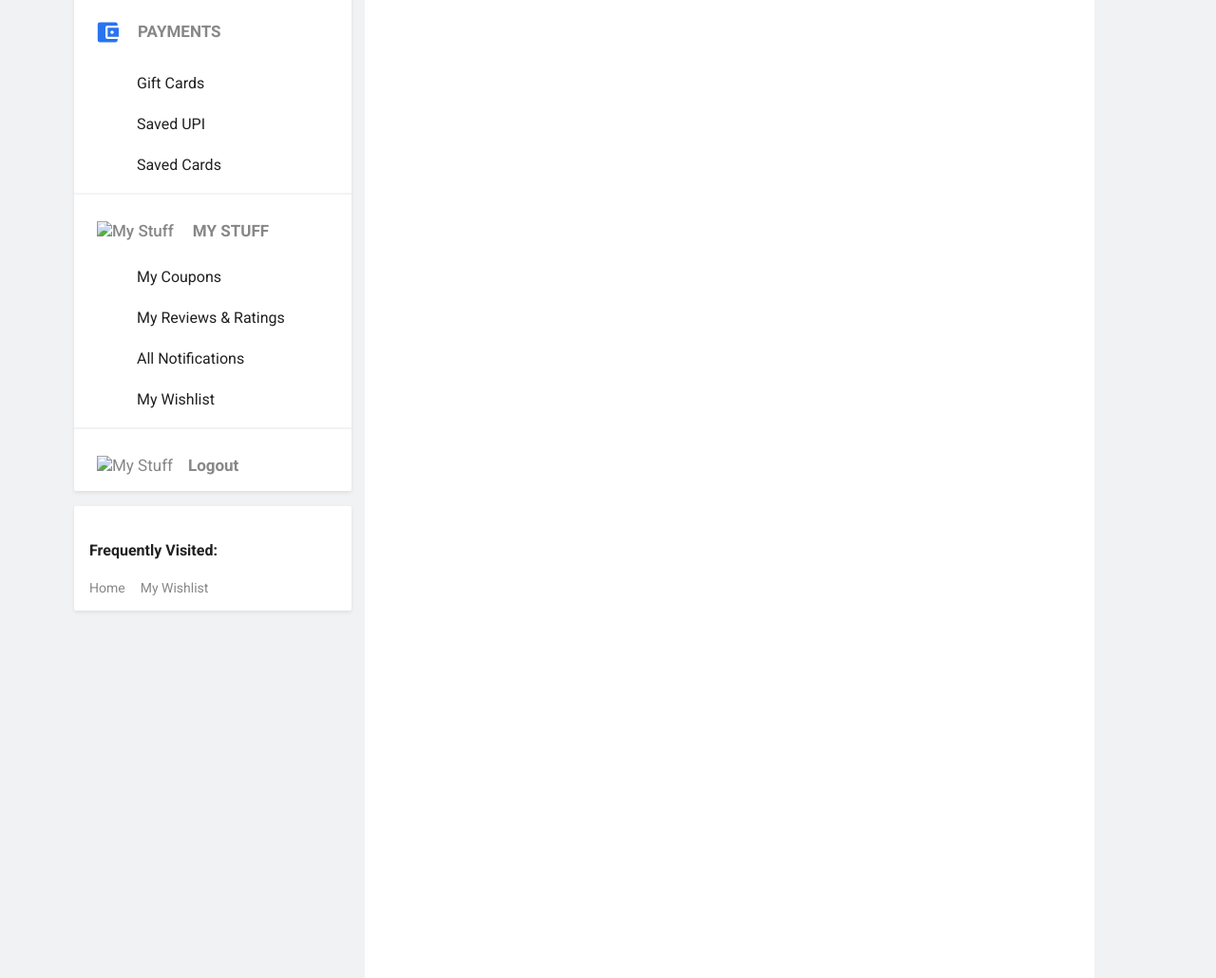
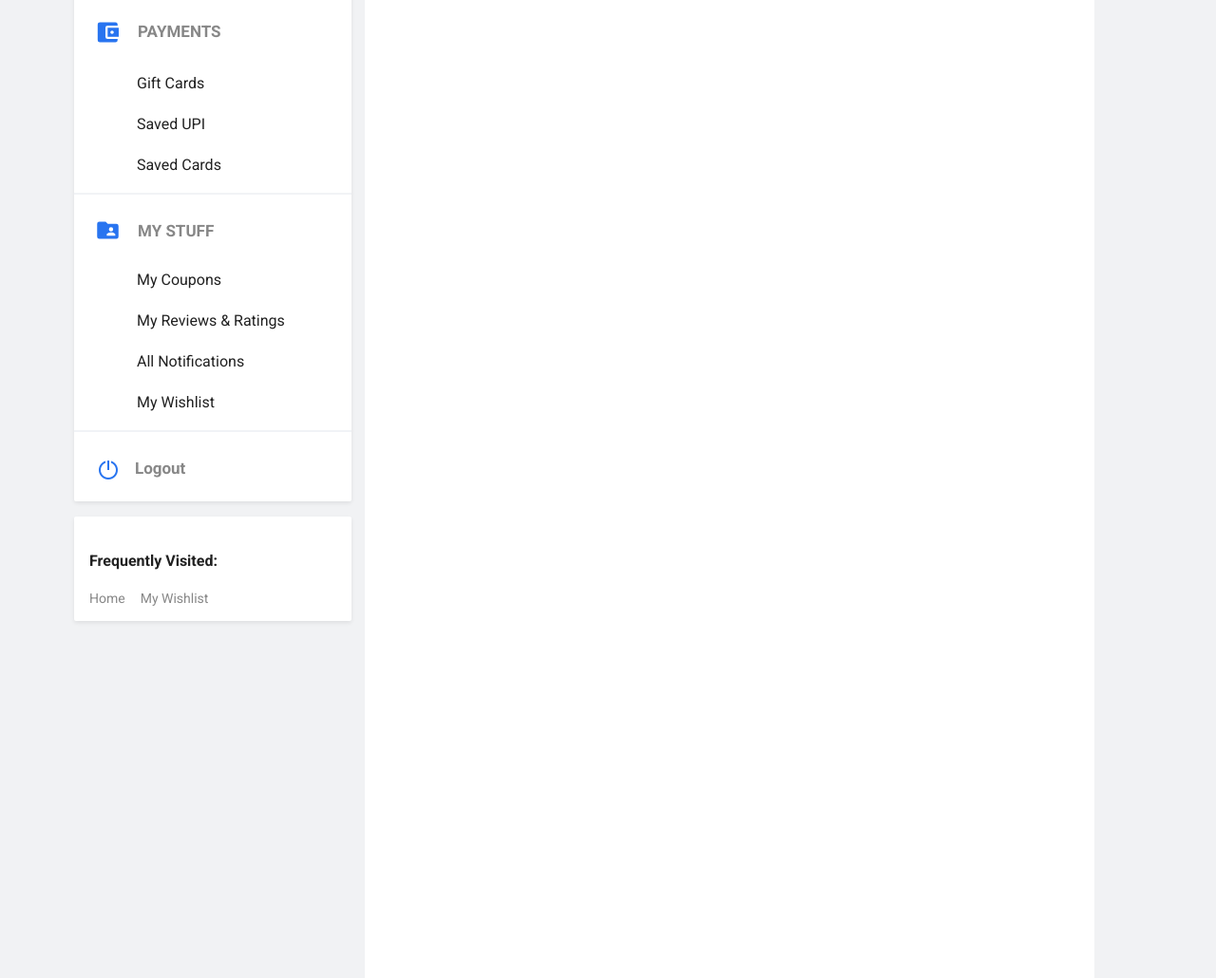
Before and after one commit to aiswaryajayadev/Flipkart-Clone, a website: page Html/wishlist.html in a window 1280 px wide. Shown: the part 755-1785 px from the top of the page at 95% size. Drawn offline with Linux system fonts and the light colour scheme; no server answers; files whose address does not match are found by name.

Commit message:
two logo link updated

```diff
--- a/Html/wishlist.html
+++ b/Html/wishlist.html
@@ -164,7 +164,7 @@
                         <div id="my-stuffs">
                             <div id="my-stuffs-title">
                                 <div class="left-pane-title-logo">
-                                    <img src="./Assets/my-stuff-logo.svg" alt="My Stuff">
+                                    <img src="../Assets/my-stuff-logo.svg" alt="My Stuff">
                                 </div>
                                 <div class="left-pane-title-text"><b>MY STUFF</b></div>
                             </div>
@@ -184,7 +184,7 @@
                         </div>
                         <div id="log-out">
                             <div id="log-out-logo">
-                                <img src="./Assets/icons8-power-off-24.png" alt="My Stuff">
+                                <img src="../Assets/icons8-power-off-24.png" alt="My Stuff">
                             </div>
                             <div id="log-out-title">
                                 <b>Logout</b>
```
